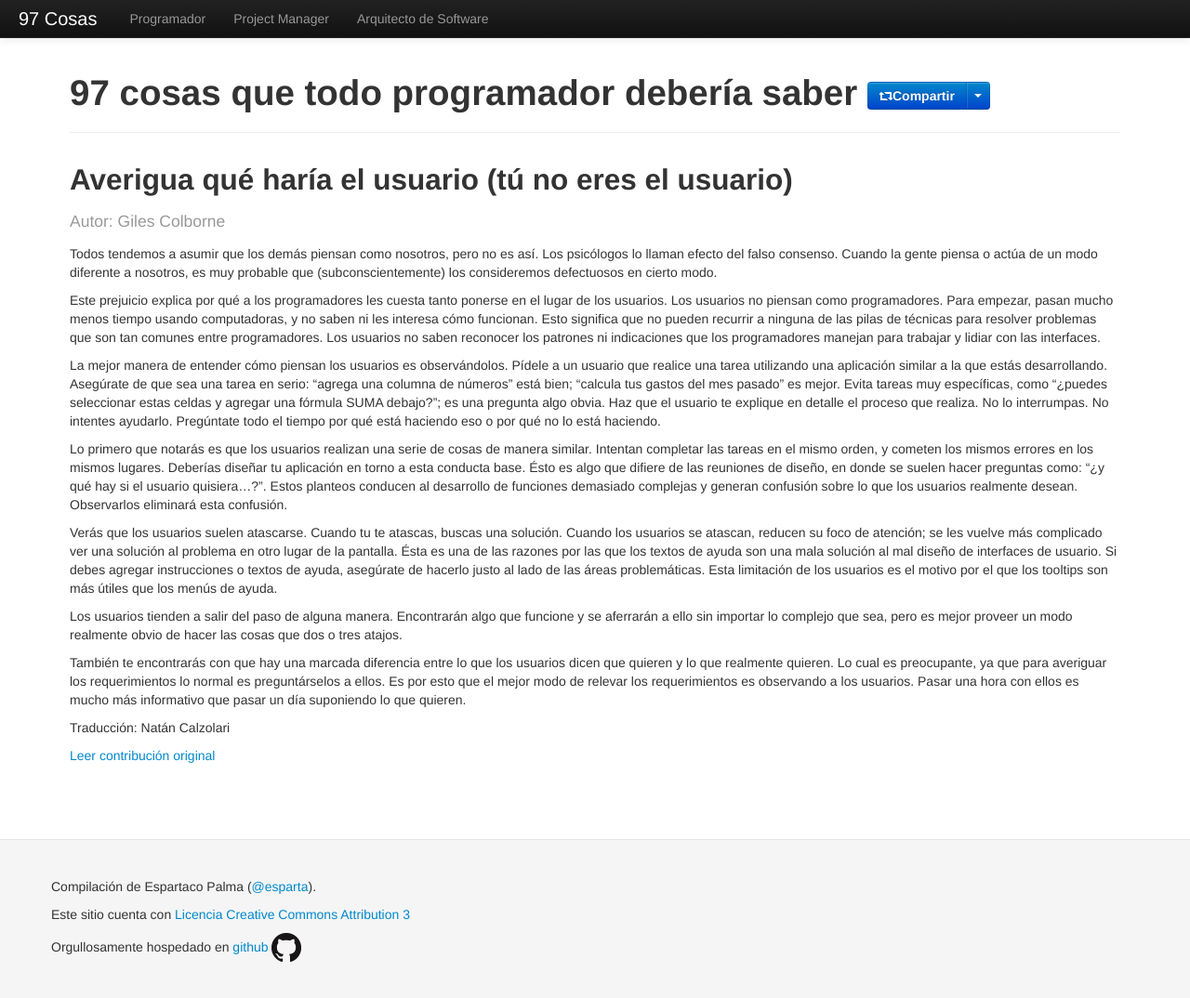
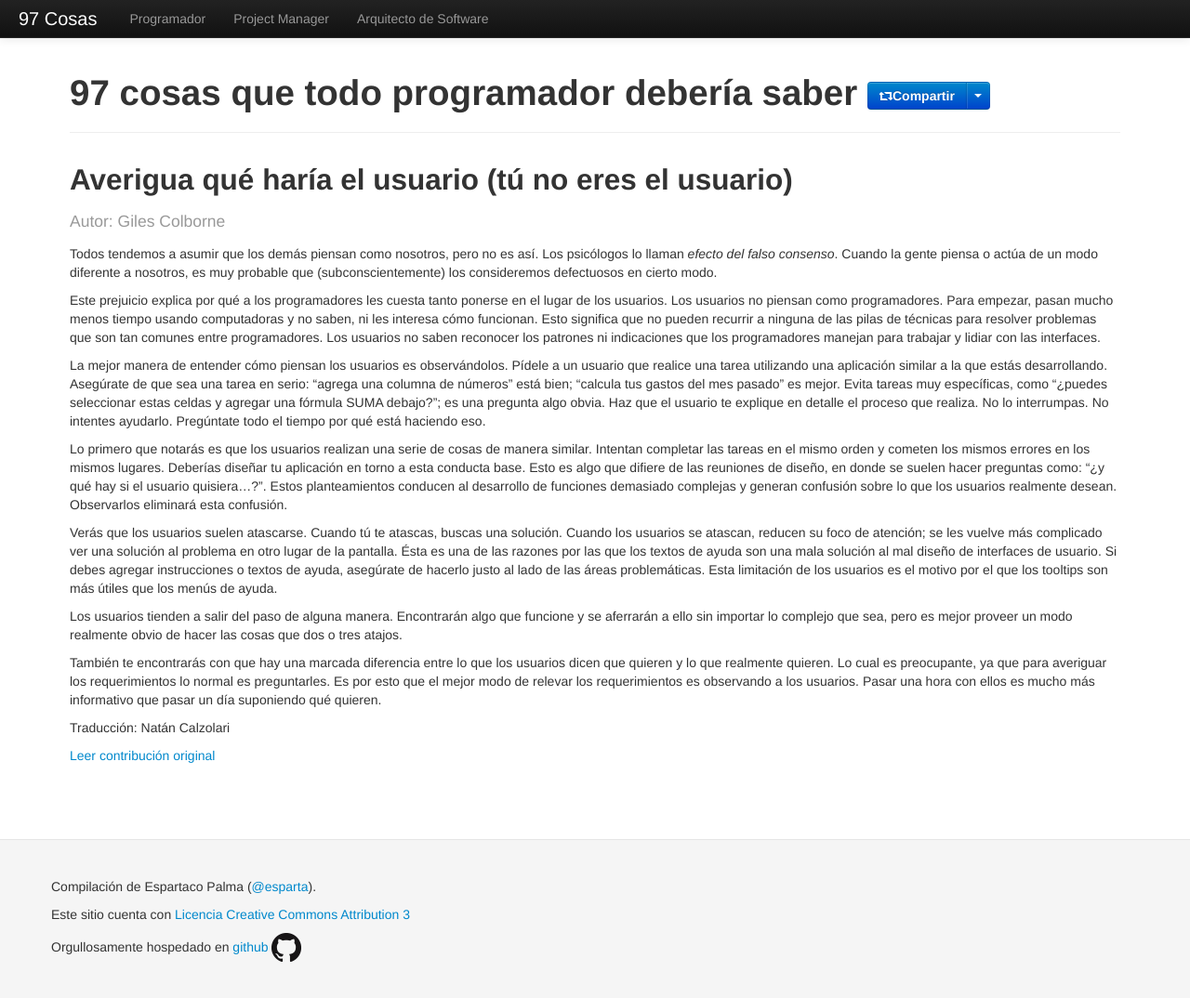
Before and after one commit to esparta/97cosas, a Jekyll site: the page built from programador/averigua-que-haria-usuario.md, in a window 1280 px wide and 1076 px high. Shown: the whole window at 93% size. Built offline with Jekyll 4.4.1, drawn with Linux system fonts in a browser that asks for light colours; comment, search, counter and statistics services are not loaded.

Commit message:
Spelling corrections on averigua-que-haria-usuario

```diff
--- a/programador/averigua-que-haria-usuario.md
+++ b/programador/averigua-que-haria-usuario.md
@@ -7,16 +7,53 @@
 original: http://programmer.97things.oreilly.com/wiki/index.php/Ask_%22What_Would_the_User_Do%3F%22_%28You_Are_not_the_User%29
 ---
 
-Todos tendemos a asumir que los demás piensan como nosotros, pero no es así. Los psicólogos lo llaman efecto del falso consenso. Cuando la gente piensa o actúa de un modo diferente a nosotros, es muy probable que (subconscientemente) los consideremos defectuosos en cierto modo.
+Todos tendemos a asumir que los demás piensan como nosotros, pero no es así.
+Los psicólogos lo llaman *efecto del falso consenso*. Cuando la gente piensa
+o actúa de un modo diferente a nosotros, es muy probable que
+(subconscientemente) los consideremos defectuosos en cierto modo.
 
-Este prejuicio explica por qué a los programadores les cuesta tanto ponerse en el lugar de los usuarios. Los usuarios no piensan como programadores. Para empezar, pasan mucho menos tiempo usando computadoras, y no saben ni les interesa cómo funcionan. Esto significa que no pueden recurrir a ninguna de las pilas de técnicas para resolver problemas que son tan comunes entre programadores. Los usuarios no saben reconocer los patrones ni indicaciones que los programadores manejan para trabajar y lidiar con las interfaces.
+Este prejuicio explica por qué a los programadores les cuesta tanto ponerse
+en el lugar de los usuarios. Los usuarios no piensan como programadores. Para
+empezar, pasan mucho menos tiempo usando computadoras y no saben, ni les
+interesa cómo funcionan. Esto significa que no pueden recurrir a ninguna de las
+pilas de técnicas para resolver problemas que son tan comunes entre
+programadores. Los usuarios no saben reconocer los patrones ni indicaciones
+que los programadores manejan para trabajar y lidiar con las interfaces.
 
-La mejor manera de entender cómo piensan los usuarios es observándolos. Pídele a un usuario que realice una tarea utilizando una aplicación similar a la que estás desarrollando. Asegúrate de que sea una tarea en serio: “agrega una columna de números” está bien; “calcula tus gastos del mes pasado” es mejor. Evita tareas muy específicas, como “¿puedes seleccionar estas celdas y agregar una fórmula SUMA debajo?”; es una pregunta algo obvia. Haz que el usuario te explique en detalle el proceso que realiza. No lo interrumpas. No intentes ayudarlo. Pregúntate todo el tiempo por qué está haciendo eso o por qué no lo está haciendo.
+La mejor manera de entender cómo piensan los usuarios es observándolos. Pídele
+a un usuario que realice una tarea utilizando una aplicación similar a la que
+estás desarrollando. Asegúrate de que sea una tarea en serio: “agrega una
+columna de números” está bien; “calcula tus gastos del mes pasado” es mejor.
+Evita tareas muy específicas, como “¿puedes seleccionar estas celdas y agregar
+una fórmula SUMA debajo?”; es una pregunta algo obvia. Haz que el usuario te
+explique en detalle el proceso que realiza. No lo interrumpas. No intentes
+ayudarlo. Pregúntate todo el tiempo por qué está haciendo eso.
 
-Lo primero que notarás es que los usuarios realizan una serie de cosas de manera similar. Intentan completar las tareas en el mismo orden, y cometen los mismos errores en los mismos lugares. Deberías diseñar tu aplicación en torno a esta conducta base. Ésto es algo que difiere de las reuniones de diseño, en donde se suelen hacer preguntas como: “¿y qué hay si el usuario quisiera…?”. Estos planteos conducen al desarrollo de funciones demasiado complejas y generan confusión sobre lo que los usuarios realmente desean. Observarlos eliminará esta confusión.
+Lo primero que notarás es que los usuarios realizan una serie de cosas de
+manera similar. Intentan completar las tareas en el mismo orden y cometen los
+mismos errores en los mismos lugares. Deberías diseñar tu aplicación en torno
+a esta conducta base. Esto es algo que difiere de las reuniones de diseño, en
+donde se suelen hacer preguntas como: “¿y qué hay si el usuario quisiera…?”.
+Estos planteamientos conducen al desarrollo de funciones demasiado complejas
+y generan confusión sobre lo que los usuarios realmente desean. Observarlos
+eliminará esta confusión.
 
-Verás que los usuarios suelen atascarse. Cuando tu te atascas, buscas una solución. Cuando los usuarios se atascan, reducen su foco de atención; se les vuelve más complicado ver una solución al problema en otro lugar de la pantalla. Ésta es una de las razones por las que los textos de ayuda son una mala solución al mal diseño de interfaces de usuario. Si debes agregar instrucciones o textos de ayuda, asegúrate de hacerlo justo al lado de las áreas problemáticas. Esta limitación de los usuarios es el motivo por el que los tooltips son más útiles que los menús de ayuda.
+Verás que los usuarios suelen atascarse. Cuando tú te atascas, buscas una
+solución. Cuando los usuarios se atascan, reducen su foco de atención; se les
+vuelve más complicado ver una solución al problema en otro lugar de la
+pantalla. Ésta es una de las razones por las que los textos de ayuda son una
+mala solución al mal diseño de interfaces de usuario. Si debes agregar
+instrucciones o textos de ayuda, asegúrate de hacerlo justo al lado de las
+áreas problemáticas. Esta limitación de los usuarios es el motivo por el que
+los tooltips son más útiles que los menús de ayuda.
 
-Los usuarios tienden a salir del paso de alguna manera. Encontrarán algo que funcione y se aferrarán a ello sin importar lo complejo que sea, pero es mejor proveer un modo realmente obvio de hacer las cosas que dos o tres atajos.
+Los usuarios tienden a salir del paso de alguna manera. Encontrarán algo que
+funcione y se aferrarán a ello sin importar lo complejo que sea, pero es mejor
+proveer un modo realmente obvio de hacer las cosas que dos o tres atajos.
 
-También te encontrarás con que hay una marcada diferencia entre lo que los usuarios dicen que quieren y lo que realmente quieren. Lo cual es preocupante, ya que para averiguar los requerimientos lo normal es preguntárselos a ellos. Es por esto que el mejor modo de relevar los requerimientos es observando a los usuarios. Pasar una hora con ellos es mucho más informativo que pasar un día suponiendo lo que quieren.
+También te encontrarás con que hay una marcada diferencia entre lo que los
+usuarios dicen que quieren y lo que realmente quieren. Lo cual es preocupante,
+ya que para averiguar los requerimientos lo normal es preguntarles. Es por
+esto que el mejor modo de relevar los requerimientos es observando a los
+usuarios. Pasar una hora con ellos es mucho más informativo que pasar un día
+suponiendo qué quieren.
```
